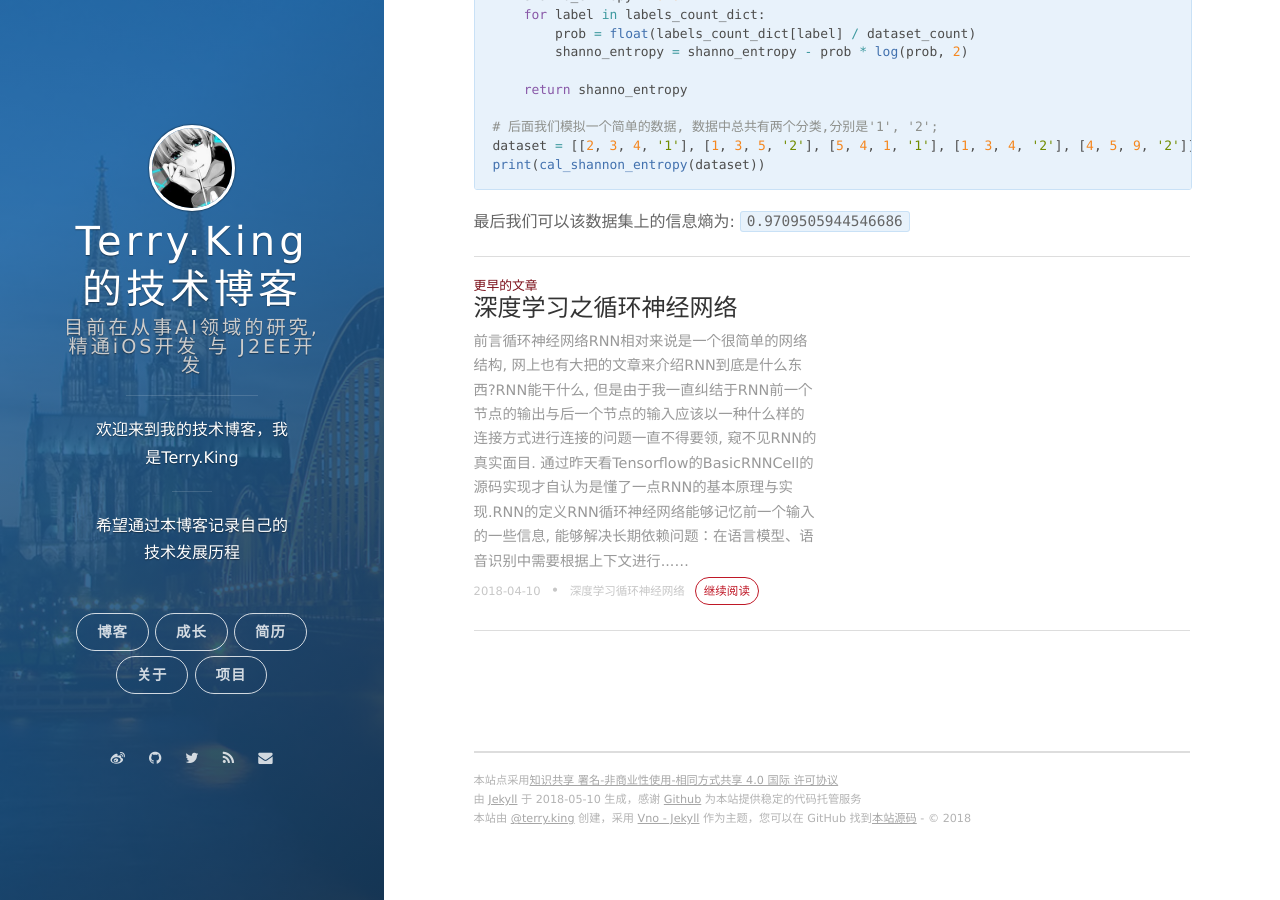
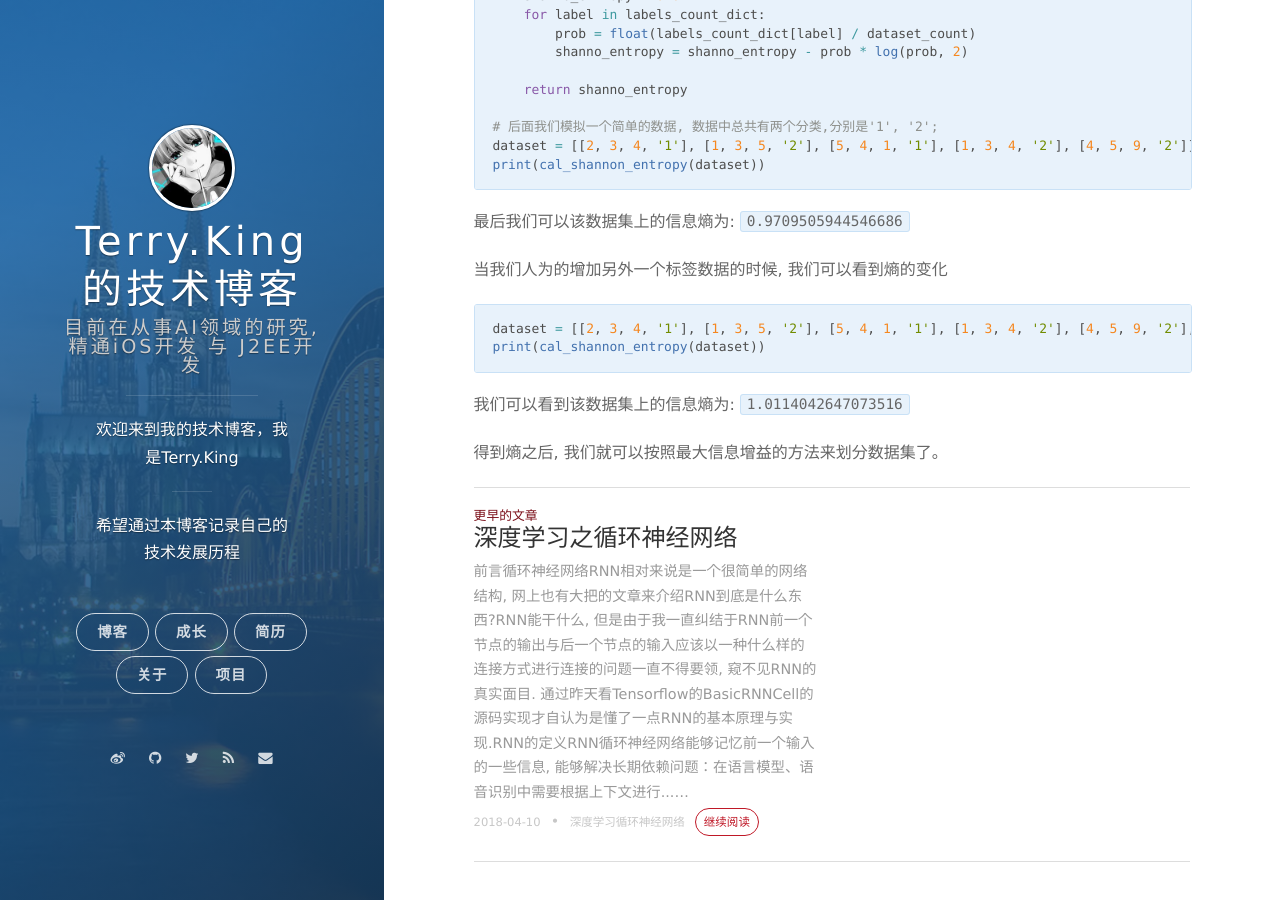
Before and after one commit to terryKing1992/terryKing1992.github.io, a Jekyll site: the page built from _posts/2018-04-10-deep-learning-decision-tree-code.md, in a window 1280 px wide and 900 px high, scrolled down 777 px. Built offline with Jekyll 4.4.1, drawn with Linux system fonts in a browser that asks for light colours; nearby versions of some CDN libraries; comment, search, counter and statistics services are not loaded.

Commit message:
增加 熵的变化趋势

````diff
--- a/_posts/2018-04-10-deep-learning-decision-tree-code.md
+++ b/_posts/2018-04-10-deep-learning-decision-tree-code.md
@@ -47,3 +47,14 @@ print(cal_shannon_entropy(dataset))
 ```
 
 最后我们可以该数据集上的信息熵为: ```0.9709505944546686```
+
+当我们人为的增加另外一个标签数据的时候, 我们可以看到熵的变化
+
+```python
+dataset = [[2, 3, 4, '1'], [1, 3, 5, '2'], [5, 4, 1, '1'], [1, 3, 4, '2'], [4, 5, 9, '2'], [11, 9, 12, '3']]
+print(cal_shannon_entropy(dataset))
+```
+
+我们可以看到该数据集上的信息熵为: ```1.0114042647073516```
+
+得到熵之后, 我们就可以按照最大信息增益的方法来划分数据集了。
````
